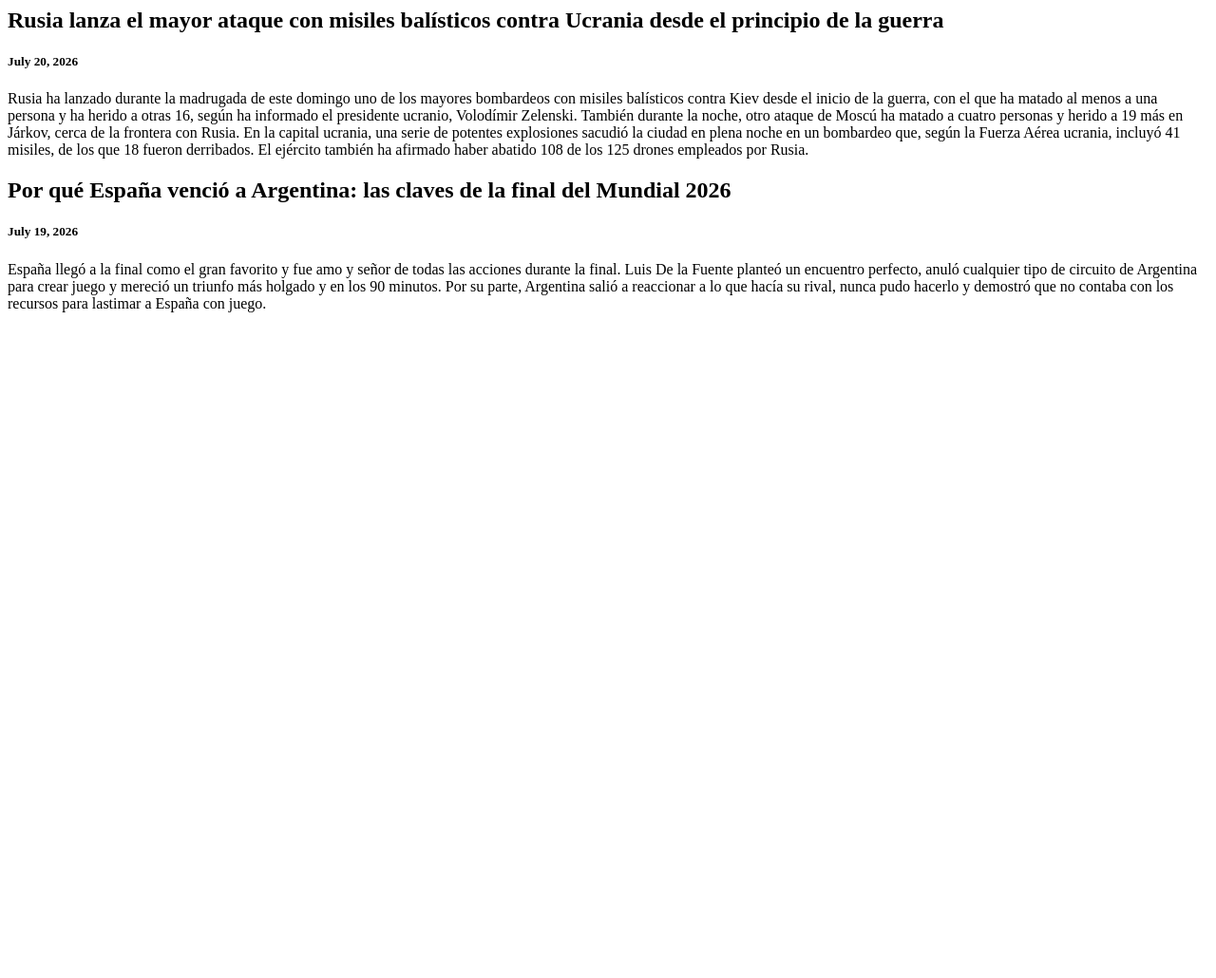
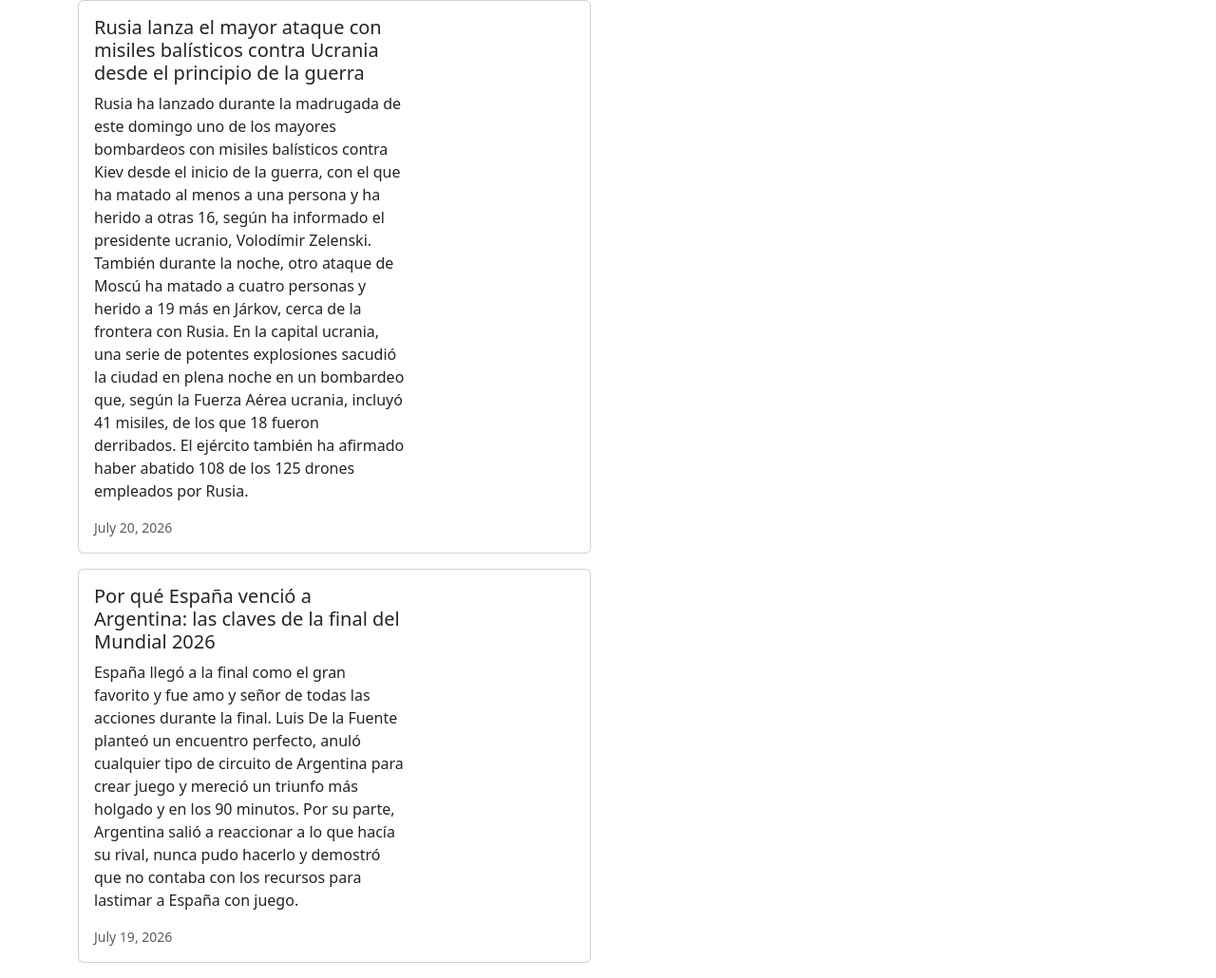
Before and after one commit to vantaflex/Taller1_P1_20262, a Django app: page /news/ in a window 1280 px wide. Shown: the whole page at 95% size. Before the commit the page ends 329 px from the top, so only its background shows below. Run offline with Django 5.2, Linux system fonts and the light colour scheme; data comes from the database, SQL or seed files in the repository.

Commit message:
Etilos de la app news

```diff
--- a/moviereviews/urls.py
+++ b/moviereviews/urls.py
@@ -15,7 +15,6 @@ Including another URLconf
     2. Add a URL to urlpatterns:  path('blog/', include('blog.urls'))
 """
 from django.contrib import admin
-
 from django.urls import path, include
 from movie import views as movieViews
 
--- a/news/templates/news.html
+++ b/news/templates/news.html
@@ -1,6 +1,21 @@
-{% for news in newss %}
-    <h2>{{ news.headline }}</h2>
-    <h5>{{ news.date }}</h5>
-    <p>{{ news.body }}</p>
+<head>
 
-{% endfor %}
+    <link href="https://cdn.jsdelivr.net/npm/bootstrap@5.3.8/dist/css/bootstrap.min.css" rel="stylesheet" integrity="sha384-sRIl4kxILFvY47J16cr9ZwB07vP4J8+LH7qKQnuqkuIAvNWLzeN8tE5YBujZqJLB" crossorigin="anonymous">
+
+</head>
+
+<div class="container">
+    {% for news in newss %}
+    <div class="card mb-3" style="max-width: 540px;">
+        <div class="row g-0">
+            <div class="col-md-8">
+                <div class="card-body">
+                    <h5 class="card-title">{{ news.headline }}</h5>
+                    <p class="card-text">{{ news.body }}</p>
+                    <p class="card-text"><small class="text-muted"> {{ news.date }} </small></p>
+                </div>
+            </div>
+        </div>
+    </div>
+    {% endfor %}
+</div>
```
